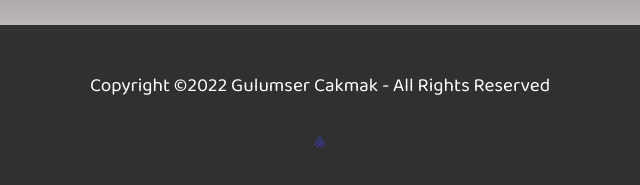
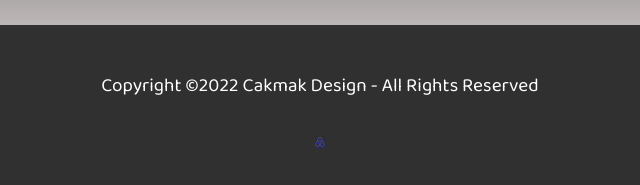
Before and after one commit to glmsr12/mimarogluresidence, a plain HTML site: page index.html in a window 1280 px wide. Shown: the part 4465-4650 px from the top of the page, 320-960 px from the left. Drawn offline with nearby package versions, Linux system fonts and the light colour scheme; a script that the page names is missing.

Commit message:
Update index.html

```diff
--- a/index.html
+++ b/index.html
@@ -196,7 +196,7 @@
       <footer class="footer">
         <div class="footer-content">
           <p class="copyright">
-            Copyright &copy;2022 Gulumser Cakmak - All Rights Reserved
+            Copyright &copy;2022 Cakmak Design - All Rights Reserved
           </p>
           <div class="social-list">
             <a
```
